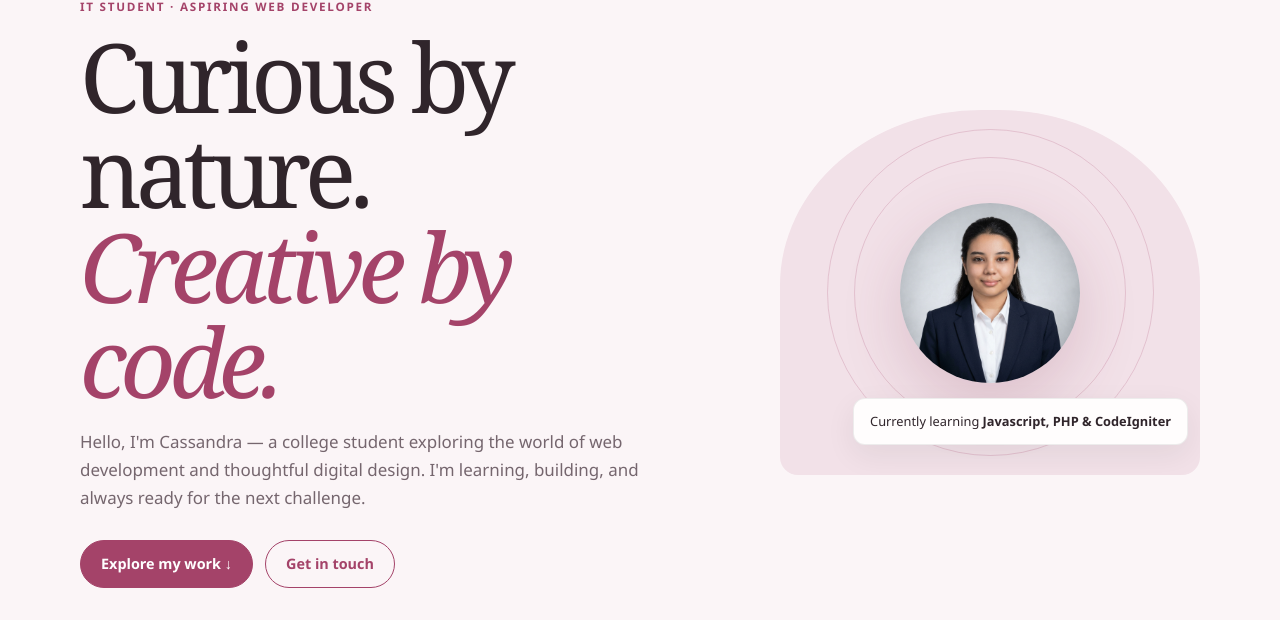
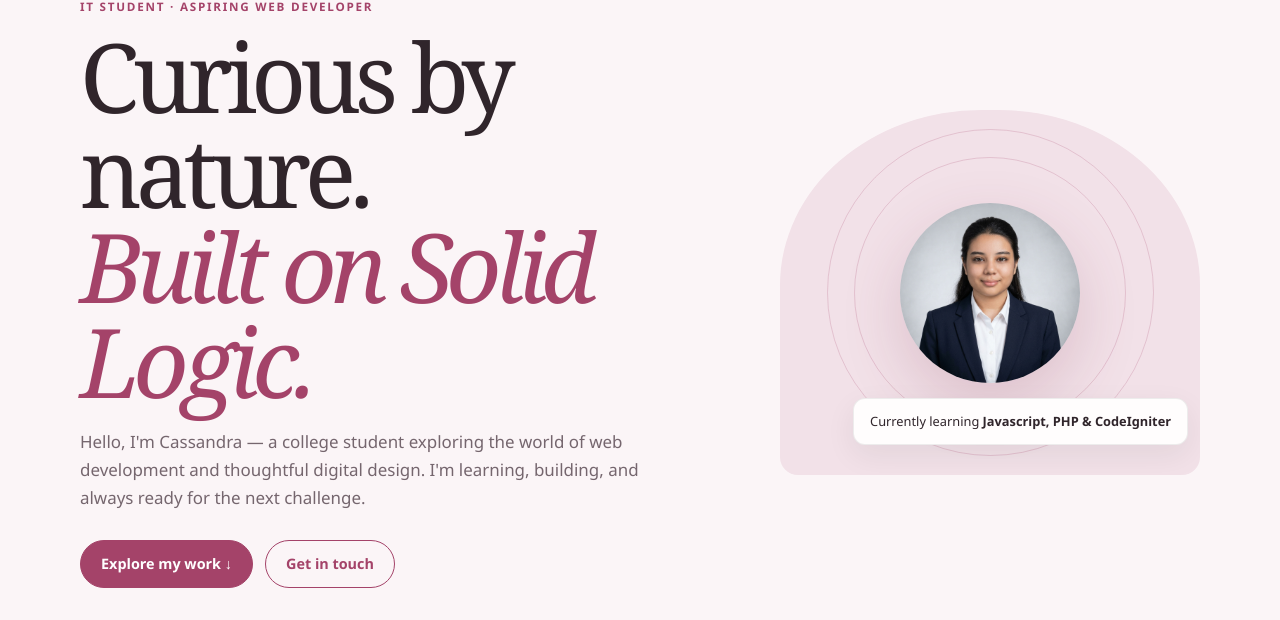
Before and after one commit to sump-exe/portfolio, a PHP site: page / in a window 1280 px wide. Shown: the part 165-785 px from the top of the page. Run offline with PHP 8.4, Linux system fonts and the light colour scheme.

Commit message:
slight change to personal slogan

```diff
--- a/index.php
+++ b/index.php
@@ -29,7 +29,7 @@
             <div class="hero-grid wrap">
                 <div>
                     <p class="eyebrow">IT student · Aspiring web developer</p>
-                    <h1>Curious by nature.<br><span>Creative by code.</span></h1>
+                    <h1>Curious by nature.<br><span>Built on Solid Logic.</span></h1>
                     <p class="hero-copy">Hello, I'm Cassandra — a college student exploring the world of web development and thoughtful digital design. I'm learning, building, and always ready for the next challenge.</p>
                     <div class="hero-actions">
                         <a class="button" href="#projects">Explore my work <span aria-hidden="true">&nbsp;↓</span></a>
```
